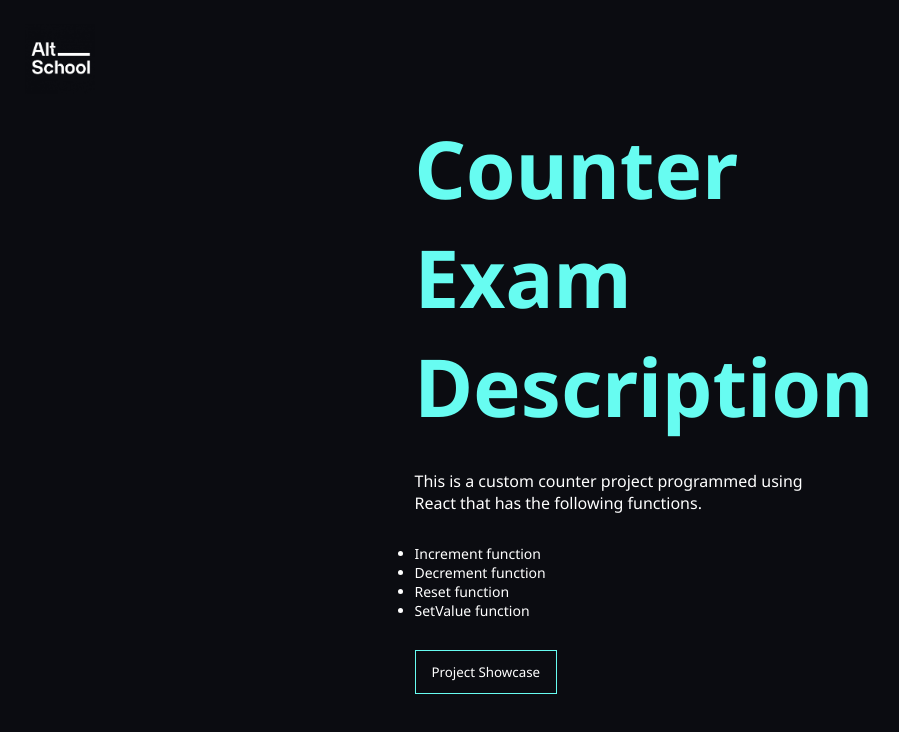
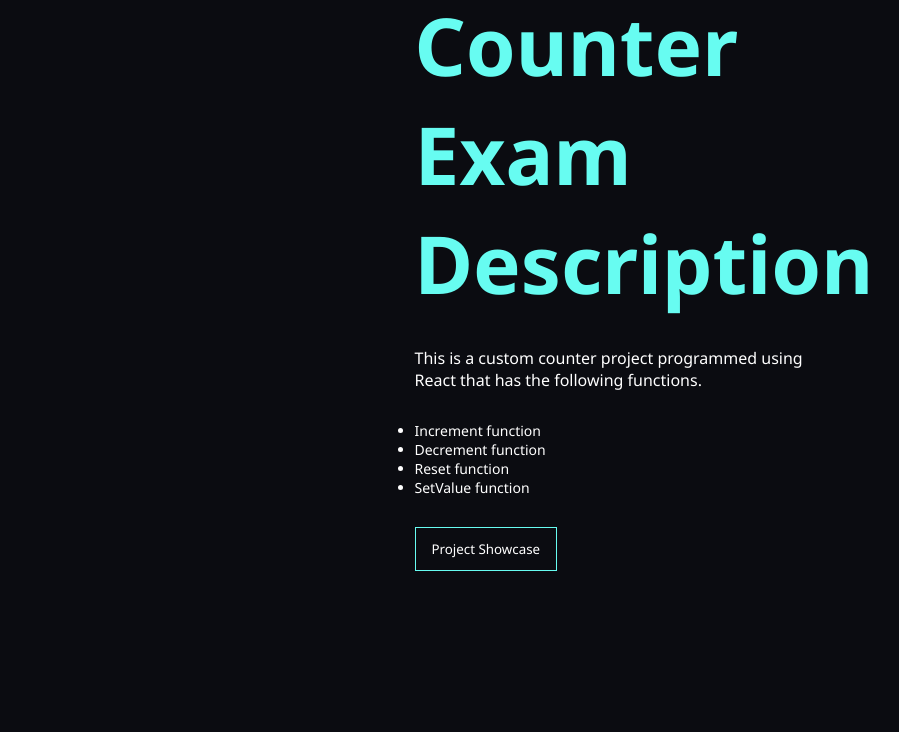
Before and after one commit to ukadavid/altschool-project, a React (Create React App) app: page / in a window 1280 px wide. Shown: the top 732 px of the page, without its empty margins (23-922 px from the left). Built offline with nearby package versions, Linux system fonts and the light colour scheme; the HTML template or start-up script is replaced by a standard one.

Commit message:
UI design

```diff
--- a/src/components/Home.jsx
+++ b/src/components/Home.jsx
@@ -1,7 +1,6 @@
 import React from "react";
 import "../styles/Home.css";
 import { Link } from "react-router-dom";
-import AltSchoolLogo from "../images/AltSchoolLogo.png";
 import { SEO } from "../exports/Exports";
 
 const Home = () => {
@@ -13,9 +12,6 @@
         name={"Tobechukwu Uka"}
       />
       <div className="home">
-        <div className="logo">
-          <img alt="AltSchool Logo" src={AltSchoolLogo} />
-        </div>
         <div className="center">
           <div className="homepage">
             <h1>Counter Exam Description</h1>
```
